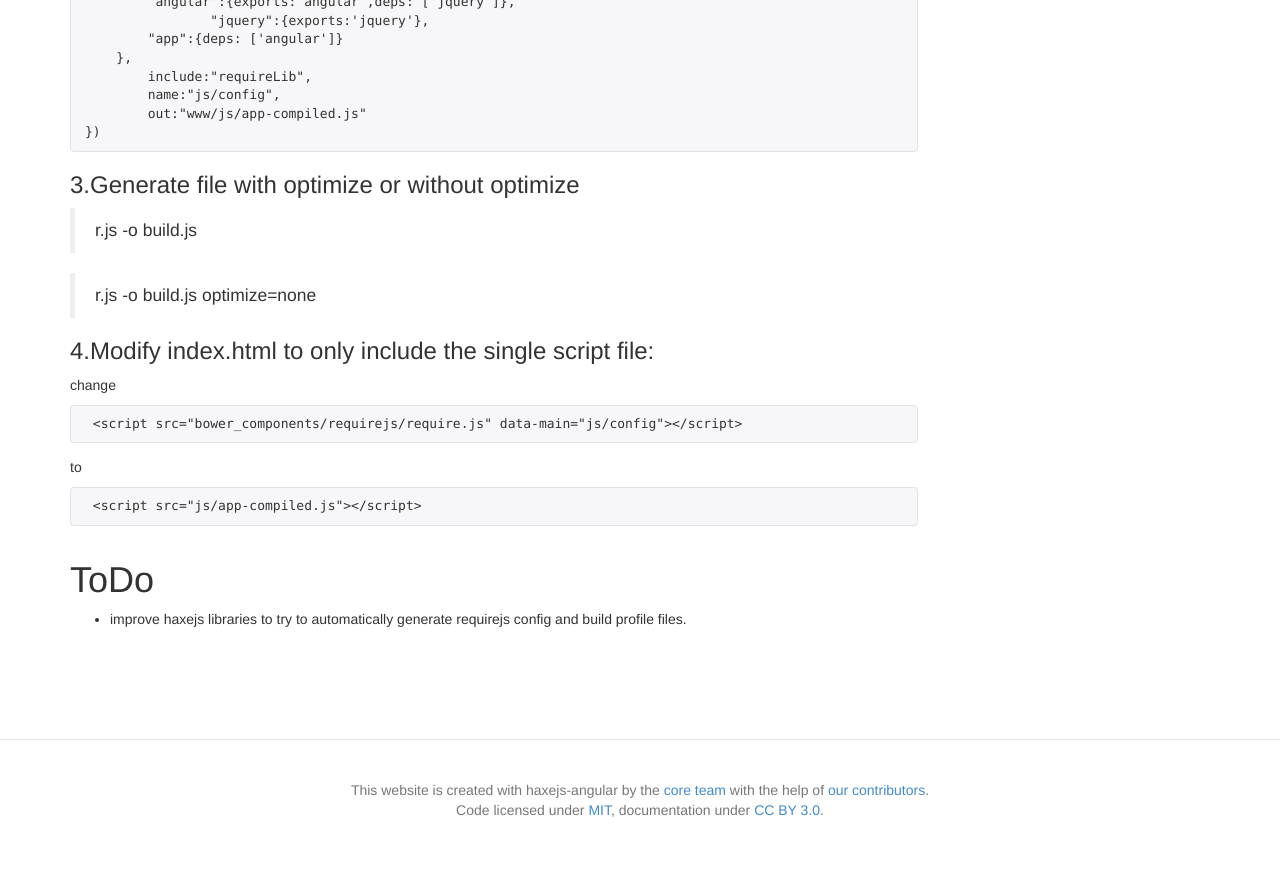
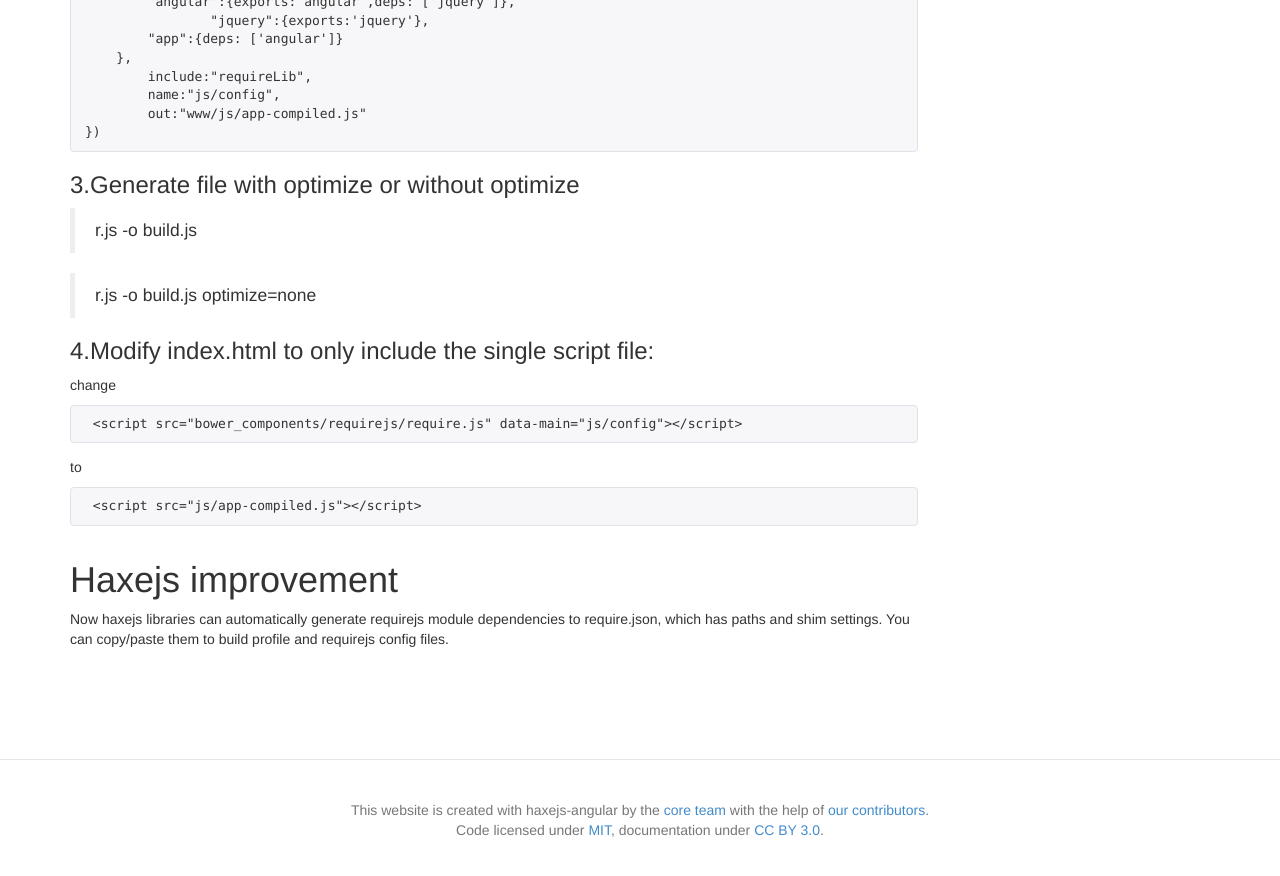
Before and after one commit to haxejs/haxejs.com, a Jekyll site: the page built from _posts/2014-12-27-angularjs-and-requirejs.md, in a window 1280 px wide and 900 px high, scrolled down 2948 px. Shown: the top 876 px of the window. Built offline with Jekyll 4.4.1, drawn with Linux system fonts in a browser that asks for light colours; Markdown is read by kramdown in place of the engine named in the settings; comment, search, counter and statistics services are not loaded.

Commit message:
complete angularjs+requirejs blog

````diff
--- a/_posts/2014-12-27-angularjs-and-requirejs.md
+++ b/_posts/2014-12-27-angularjs-and-requirejs.md
@@ -152,5 +152,6 @@ to
  <script src="js/app-compiled.js"></script>
 ```
 
-#ToDo
-- improve haxejs libraries to try to automatically generate requirejs config and build profile files.
+#Haxejs improvement
+Now haxejs libraries can automatically generate requirejs module dependencies to require.json, which has paths and shim settings.
+You can copy/paste them to build profile and requirejs config files.
````
